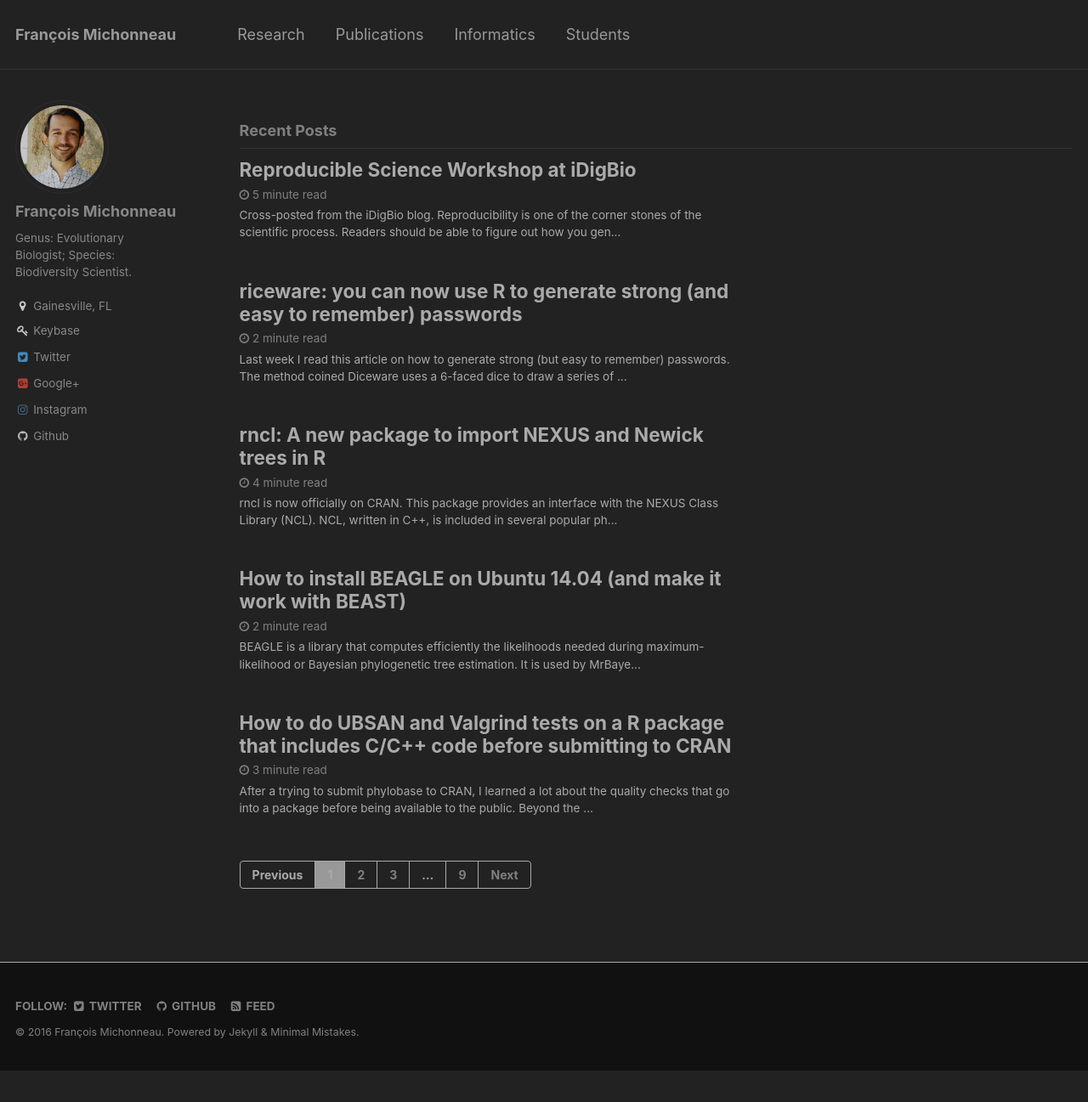
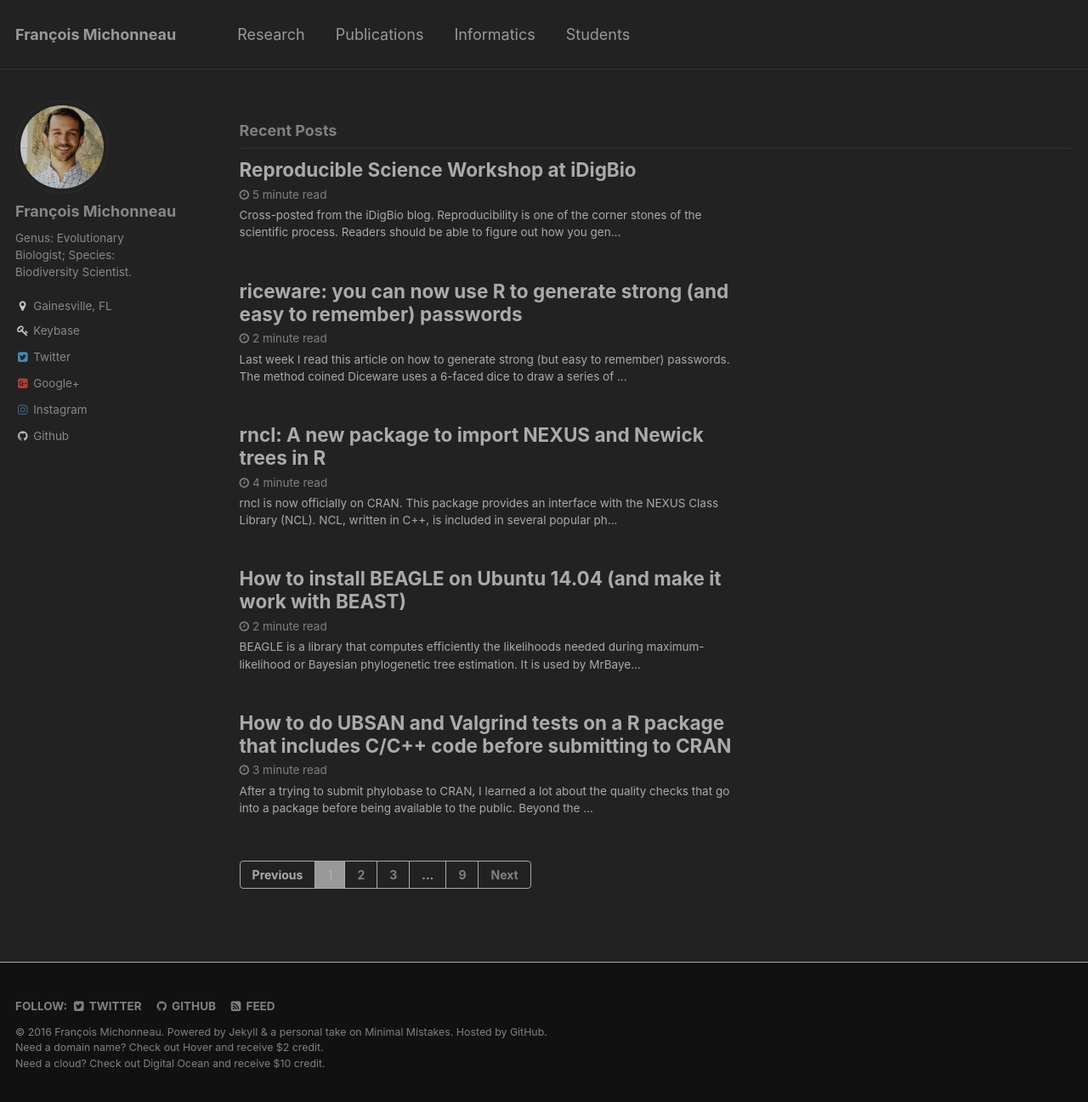
Before and after one commit to fmichonneau/francoismichonneau.net, a Jekyll site: the page built from index.html, in a window 1280 px wide and 1297 px high. Shown: the whole window at 85% size. Built offline with Jekyll 4.4.1, drawn with Linux system fonts in a browser that asks for light colours; the list of posts is cut into pages by our own code.

Commit message:
[fix #14] add referal links in footer

```diff
--- a/_includes/footer.html
+++ b/_includes/footer.html
@@ -21,4 +21,15 @@
   </ul>
 </div>
 
-<div class="page__footer-copyright">&copy; {{ site.time | date: '%Y' }} {{ site.name | default: site.title }}. {{ site.data.ui-text[site.locale].powered_by }} <a href="http://jekyllrb.com" rel="nofollow">Jekyll</a> &amp; <a href="https://mademistakes.com/work/minimal-mistakes-jekyll-theme/" rel="nofollow">Minimal Mistakes</a>.</div>
+<div class="page__footer-copyright">&copy; {{ site.time | date: '%Y' }} {{
+  site.name | default: site.title }}. {{
+  site.data.ui-text[site.locale].powered_by }} <a href="http://jekyllrb.com"
+  rel="nofollow">Jekyll</a> &amp; a personal take on
+  <a href="https://mademistakes.com/work/minimal-mistakes-jekyll-theme/"
+     rel="nofollow">Minimal Mistakes</a>.
+  Hosted by <a href="https://github.com/" rel="nofollow">GitHub</a>. <br>
+  Need a domain name? Check out <a href="https://hover.com/ipt53gAm"
+  rel="nofollow">Hover</a> and receive $2 credit. <br>
+  Need a cloud? Check
+  out <a href="https://m.do.co/c/eeb1e7ad6266" rel="nofollow">Digital Ocean</a>
+  and receive $10 credit.</div>
```
